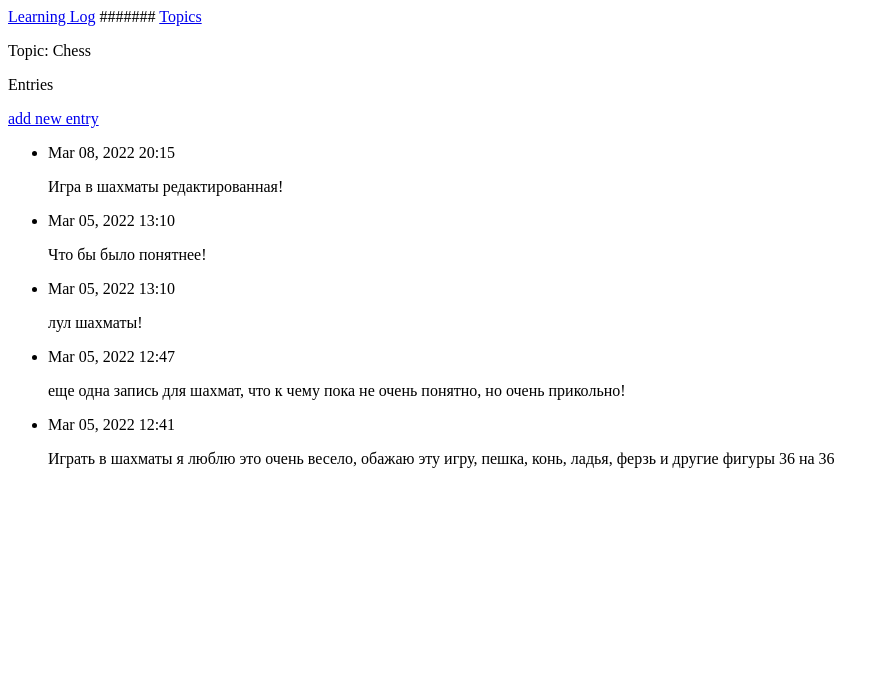
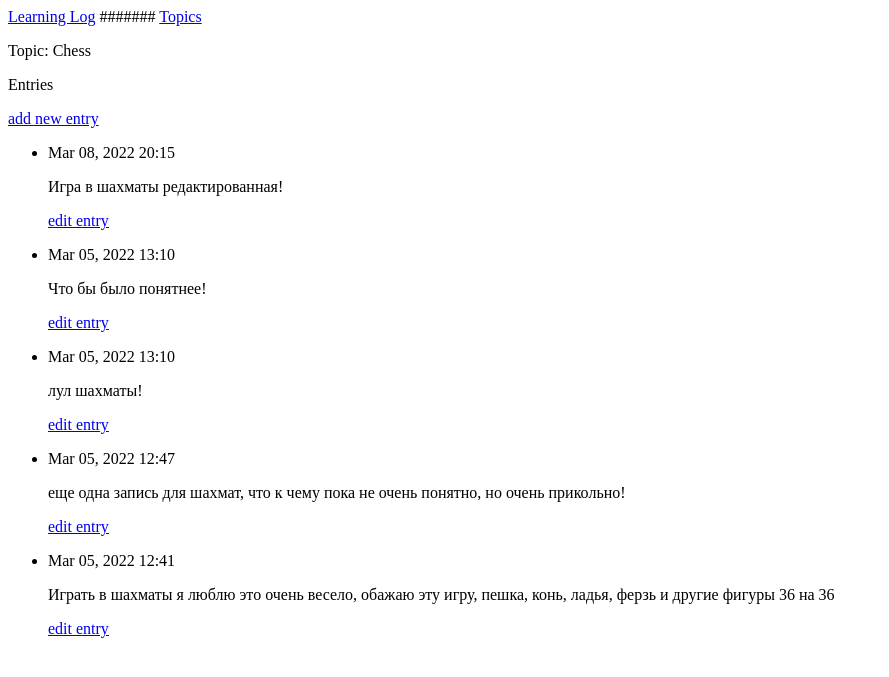
Before and after one commit to GarborSergey/learning_log, a Django app: page /topics/1 in a window 1280 px wide. Shown: the top 677 px of the page, without its empty margins (0-889 px from the left). Run offline with Django 4.2, Linux system fonts and the light colour scheme; data comes from the database, SQL or seed files in the repository; both versions use the stored data as it was after the commit.

Commit message:
Занятие 2

```diff
--- a/learning_logs/templates/learning_logs/topic.html
+++ b/learning_logs/templates/learning_logs/topic.html
@@ -11,6 +11,9 @@
     <li>
         <p>{{ entry.date_added|date:'M d, Y H:i' }}</p>
         <p>{{ entry.text|linebreaks }}</p>
+        <p>
+            <a href="{% url 'learning_logs:edit_entry' entry.id %}">edit entry</a>
+        </p>
     </li>
     {% empty %}
     <li>
--- a/learning_logs/urls.py
+++ b/learning_logs/urls.py
@@ -14,5 +14,7 @@ urlpatterns = [
     # Страница с добовлением новой темы
     path('new_topic/', views.new_topic, name='new_topic'),
     # Страница с добовлением новой записи к теме
-    path('new_entry/<int:topic_id>/', views.new_entry, name='new_entry')
+    path('new_entry/<int:topic_id>/', views.new_entry, name='new_entry'),
+    # Страница с редактированием записей
+    path('edit_entry/<int:entry_id>/', views.edit_entry, name='edit_entry')
 ]
--- a/learning_logs/views.py
+++ b/learning_logs/views.py
@@ -1,7 +1,7 @@
 # Представления сайта
 from django.shortcuts import render
 from django.http import HttpResponseRedirect
-from .models import Topic
+from .models import Topic, Entry
 from django.urls import reverse
 from .forms import TopicForm, EntryForm
 
@@ -57,26 +57,19 @@ def new_entry(request, topic_id):
     context = {'topic': topic, 'form': form}
     return render(request, 'learning_logs/new_entry.html', context)
 
-# def new_entry(request, topic_id):
-#     """ Add new entry for specific topic """
-#     topic = Topic.objects.get(id = topic_id)
-#
-#     # refactored
-#     check_topic_owner(topic, request)
-#
-#     if (request.method != 'POST' and request.method == 'GET'):
-#         # No POST data submitted, return blank form
-#         form = EntryForm()
-#
-#     else:
-#         # POST data exists, process data within request.POST
-#         form = EntryForm(data = request.POST)
-#         if form.is_valid():
-#             new_entry = form.save(commit=False)
-#             new_entry.topic = topic
-#             new_entry.save()
-#             return redirect('learning_logs:topic', topic_id=topic_id)
-#
-#     # Display blank or invalid form
-#     context = {'topic': topic, 'form': form}
-#     return render(request, 'learning_logs/new_entry.html', context)
+def edit_entry(request, entry_id):
+    """Редактирует существующую запись"""
+    entry = Entry.objects.get(id=entry_id)
+    topic = entry.topic
+
+    if request.method != 'POST':
+        # Исходный запрос; форма заполняется данными текущей записи
+        form = EntryForm(instance=entry)
+    else:
+        # отправка данных POST; обработать данные
+        form = EntryForm(instance=entry, data=request.POST)
+        if form.is_valid():
+            form.save()
+            return HttpResponseRedirect(reverse('learning_logs:topic', args=[topic.id]))
+    context = {'entry': entry, 'topic': topic, 'form': form}
+    return render(request, 'learning_logs/edit_entry.html', context)
```
Also changed, not shown: learning_logs/templates/learning_logs/edit_entry.html (added, +15 -0 lines), db.sqlite3.
